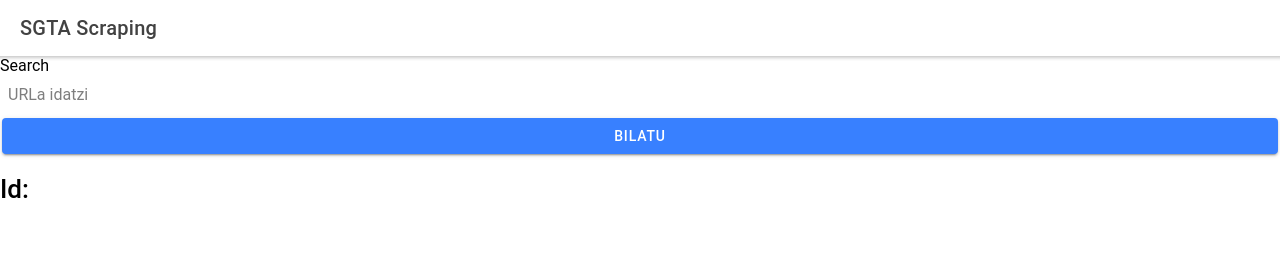
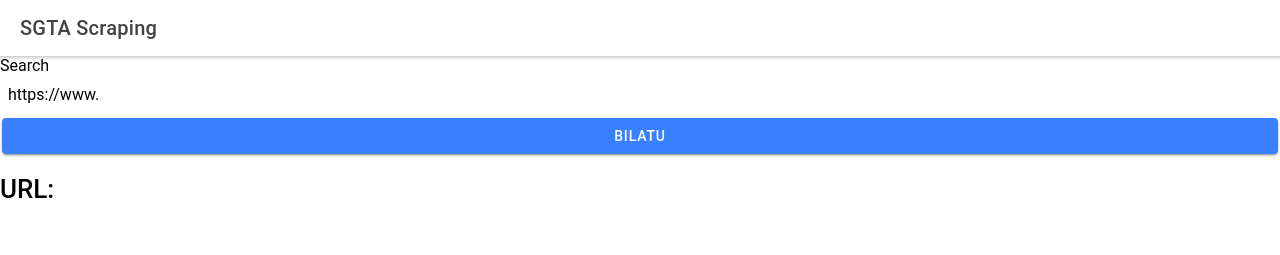
Before and after one commit to aitorfontecha/Ionic, a React (Create React App) app: page /Sarrera in a window 1280 px wide. Shown: the top 255 px of the page. Built offline with nearby package versions, Linux system fonts and the light colour scheme.

Commit message:
parametros de url e imprimirlos

```diff
--- a/src/pages/Sarrera.tsx
+++ b/src/pages/Sarrera.tsx
@@ -9,7 +9,7 @@ import queryString from 'query-string'
 const Sarrera: React.FC = () => {
   const location = useLocation();
   const query = (queryString.parse(location.search));
-  const input = queryString.stringify(query);
+  const input = (queryString.stringify(query)).split('=')[1];
   return (
     <IonPage>
       <IonHeader>
@@ -25,10 +25,10 @@ const Sarrera: React.FC = () => {
         </IonHeader>
         <form className='search-form'  method='GET'>
           <IonLabel position="floating">Search</IonLabel>
-          <IonInput placeholder="URLa idatzi"></IonInput>
+          <IonInput value={'https://www.'} placeholder="URLa idatzi"></IonInput>
           <IonButton type="submit" color="primary" expand="block">Bilatu</IonButton>
           </form>
-          <h1>Id:</h1>
+          <h1>URL: {input}</h1>
       </IonContent>
     </IonPage>
   );
```
